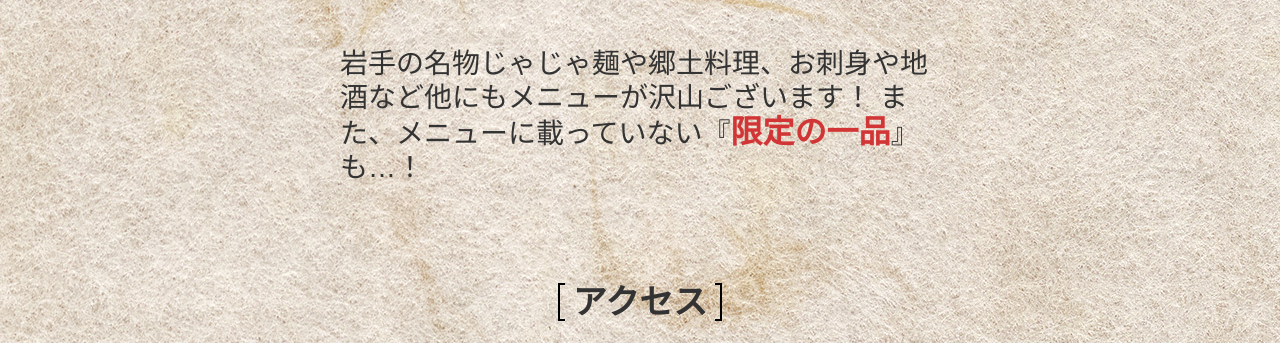
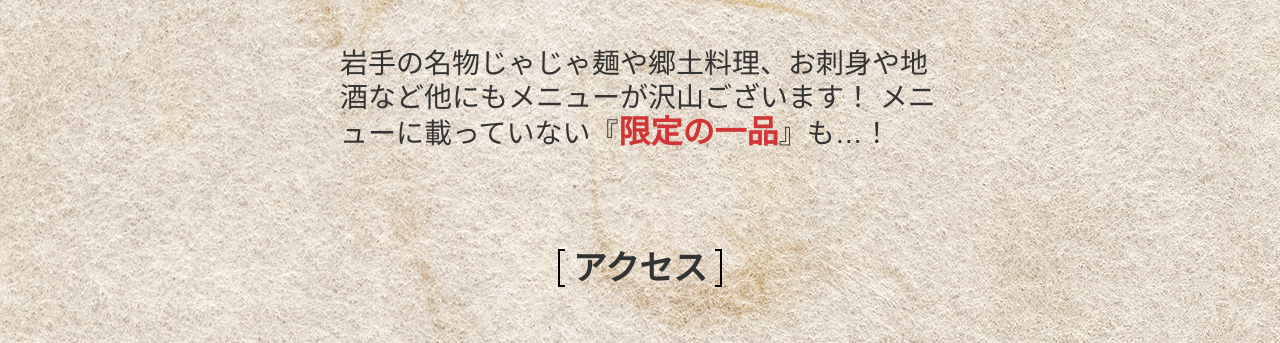
Before and after one commit to senuLab/momodori, a website: page index.html in a window 1280 px wide. Shown: the part 3657-4000 px from the top of the page. Drawn offline with nearby package versions, Linux system fonts and the light colour scheme.

Commit message:
文言修正

```diff
--- a/index.html
+++ b/index.html
@@ -325,8 +325,7 @@
                 </div>
                 <div class="p-menu__special">
                     岩手の名物じゃじゃ麺や郷土料理、お刺身や地酒など他にもメニューが沢山ございます！
-                    また、メニューに載っていない『<span
-                        class="p-menu__special-word"
+                    メニューに載っていない『<span class="p-menu__special-word"
                         >限定の一品</span
                     >』も…！
                 </div>
```
